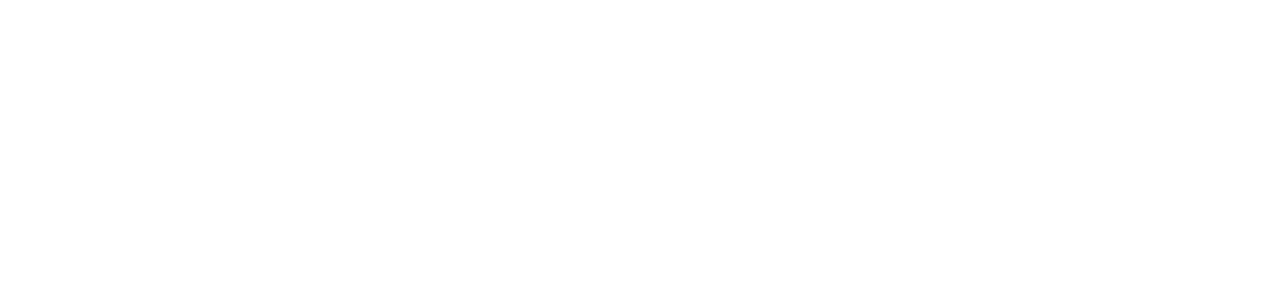
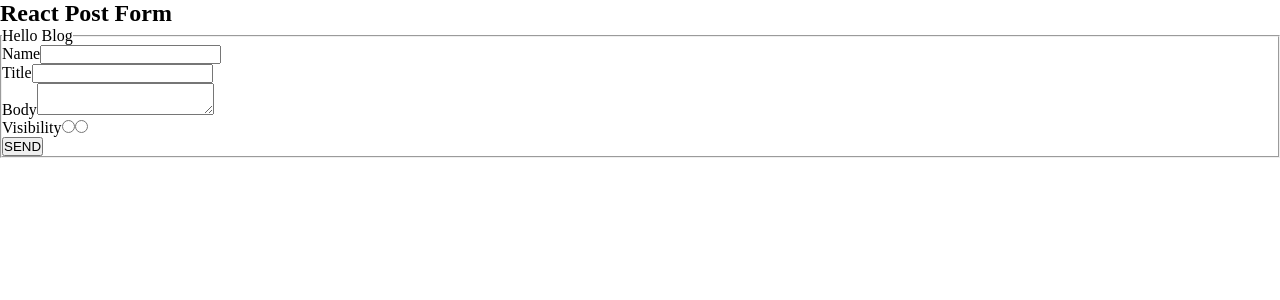
Before and after one commit to MhZ9191/react-post-form, a React (Vite) app: page / in a window 1280 px wide. Shown: the top 300 px of the page. Built offline with nearby package versions, Linux system fonts and the light colour scheme.

Commit message:
Added macro area structure

```diff
--- a/src/App.jsx
+++ b/src/App.jsx
@@ -1,9 +1,11 @@
-import { useState } from "react";
+import Header from "./components/Header";
+import Main from "./components/Main";
 
-function App() {
-  const [count, setCount] = useState(0);
-
-  return <></>;
+export default function App() {
+  return (
+    <>
+      <Header title="React Post Form" />
+      <Main />
+    </>
+  );
 }
-
-export default App;
--- /dev/null
+++ b/src/components/Header.jsx
@@ -0,0 +1,11 @@
+export default function Header({ title }) {
+  return (
+    <header>
+      <section>
+        <div className="div-head">
+          <h1>{title}</h1>
+        </div>
+      </section>
+    </header>
+  );
+}
--- /dev/null
+++ b/src/components/Main.jsx
@@ -0,0 +1,43 @@
+import axios from "axios";
+import { useState } from "react";
+
+const initFormData = {
+  author: "",
+  title: "",
+  body: "",
+  public: false,
+};
+
+export default function Main() {
+  return (
+    <main>
+      <section className="sec-main">
+        <div className="div-main">
+          <fieldset className="field-main">
+            <legend>Hello Blog</legend>
+            <form>
+              <div>
+                <label htmlFor="author-input">Name</label>
+                <input type="text" id="author-input" />
+              </div>
+              <div>
+                <label htmlFor="title-input">Title</label>
+                <input type="text" id="title-input" />
+              </div>
+              <div>
+                <label htmlFor="area-input">Body</label>
+                <textarea id="area-input" />
+              </div>
+              <div>
+                <label htmlFor="radio-input">Visibility</label>
+                <input type="radio" name="radioinput" />
+                <input type="radio" name="radioinput" />
+              </div>
+              <button>SEND</button>
+            </form>
+          </fieldset>
+        </div>
+      </section>
+    </main>
+  );
+}
```
